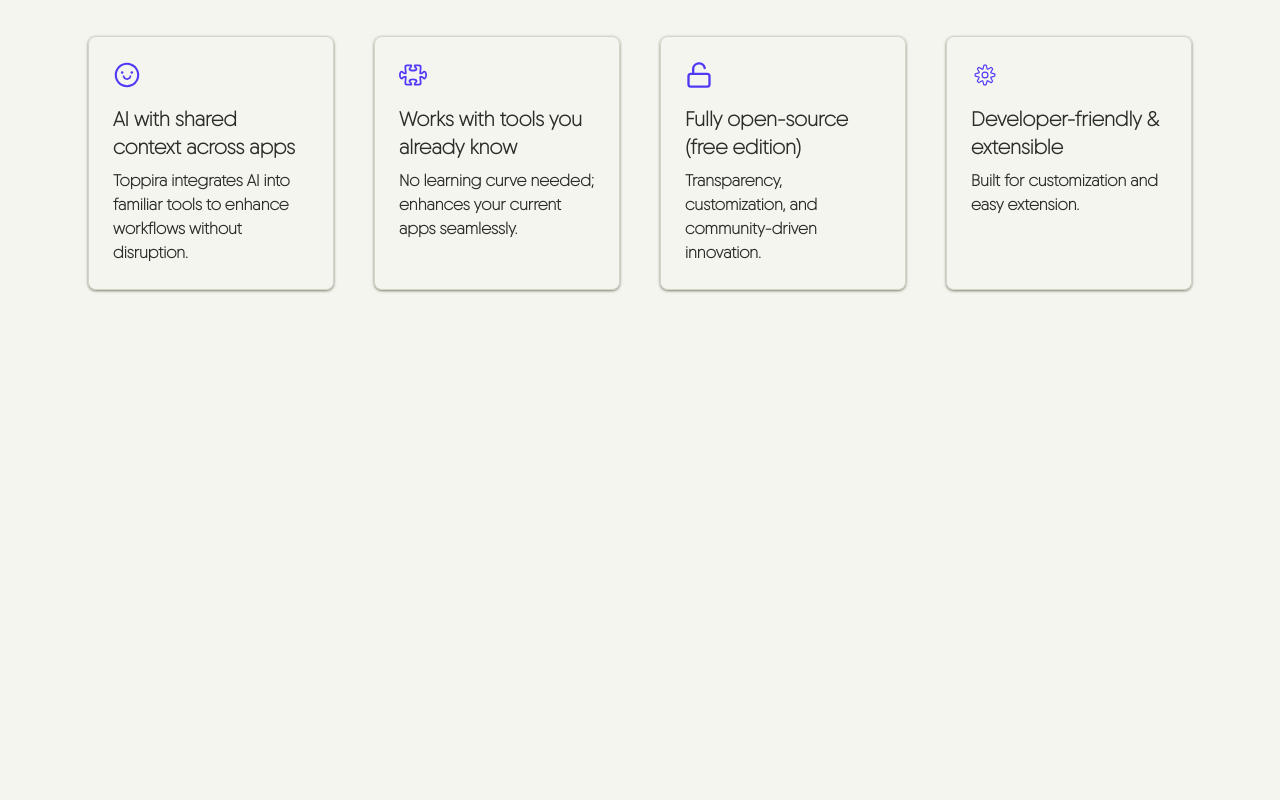
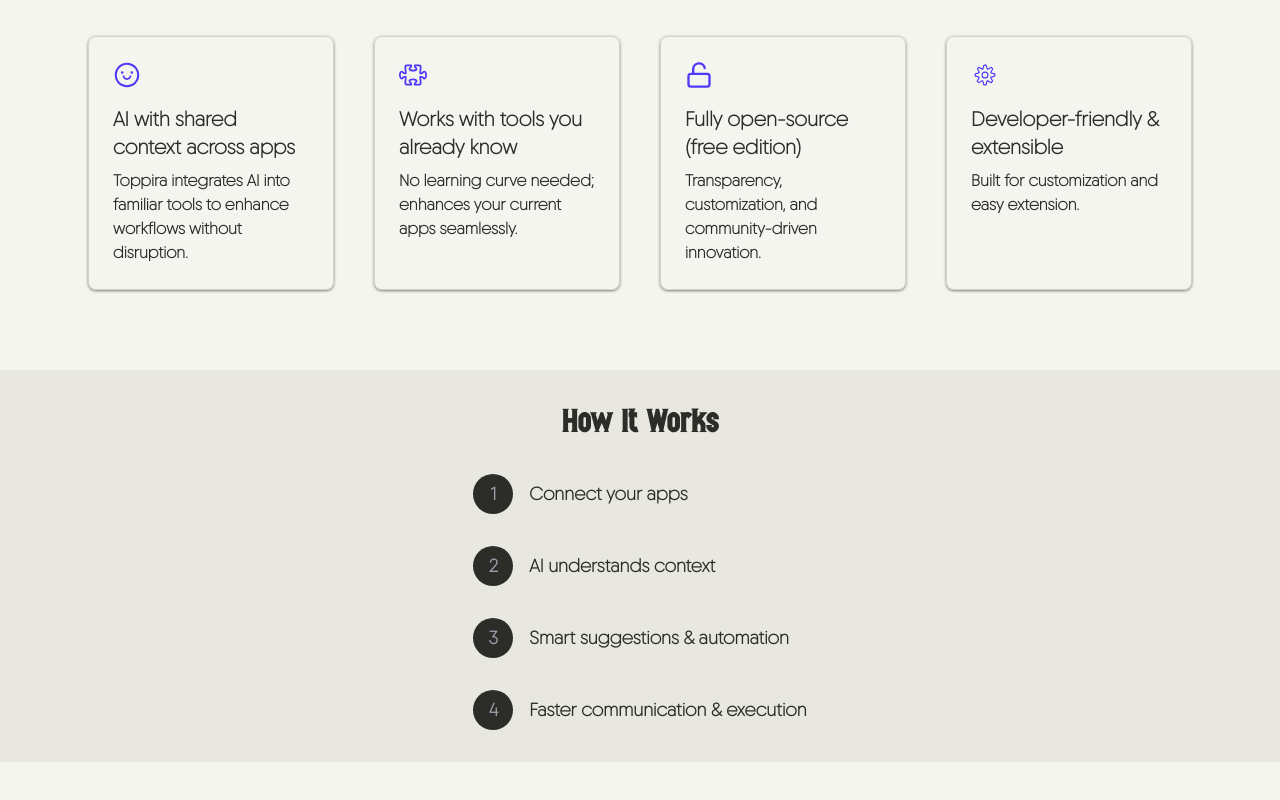
Before and after one commit to Toppira-Official/Toppira, a React (Vite) app: page / in a window 1280 px wide. Shown: the part 1132-1932 px from the top of the page. Before the commit the page ends 1542 px from the top, so only its background shows below. Built offline with nearby package versions, Linux system fonts and the light colour scheme.

Commit message:
feat: implement how it works

```diff
--- /dev/null
+++ b/src/features/home/components/how_it_works.tsx
@@ -0,0 +1,23 @@
+import type React from 'react';
+import { how_it_works_data } from '../data/how_it_works';
+
+export const HowItWorks: React.FC = () => {
+  return (
+    <section className="bg-foreground py-8">
+      <div className="container flex flex-col items-center">
+        <h2 className="font-ernesto mb-8 text-4xl">How It Works</h2>
+
+        <ol className="space-y-8">
+          {how_it_works_data.steps.map((step, index) => (
+            <li key={index} className="flex items-center gap-4 text-lg">
+              <div className="bg-primary text-muted flex h-10 w-10 items-center justify-center rounded-full">
+                {index + 1}
+              </div>
+              <p>{step}</p>
+            </li>
+          ))}
+        </ol>
+      </div>
+    </section>
+  );
+};
--- /dev/null
+++ b/src/features/home/data/how_it_works.ts
@@ -0,0 +1,10 @@
+import type { HowItWorksData } from "../types/how_it_works";
+
+export const how_it_works_data: HowItWorksData = {
+  steps: [
+    "Connect your apps",
+    "AI understands context",
+    "Smart suggestions & automation",
+    "Faster communication & execution",
+  ],
+};
--- /dev/null
+++ b/src/features/home/types/how_it_works.d.ts
@@ -0,0 +1,3 @@
+export interface HowItWorksData {
+  steps: string[];
+}
--- a/src/pages/home.tsx
+++ b/src/pages/home.tsx
@@ -1,3 +1,4 @@
+import { HowItWorks } from '@/features/home/components/how_it_works';
 import { USPSection } from '@/features/home/components/USP';
 import type React from 'react';
 import { Hero } from '~features/home/components/hero';
@@ -9,6 +10,7 @@ export const Home: React.FC = () => {
       <Hero />
       <ProblemSolution />
       <USPSection />
+      <HowItWorks />
     </div>
   );
 };
```
